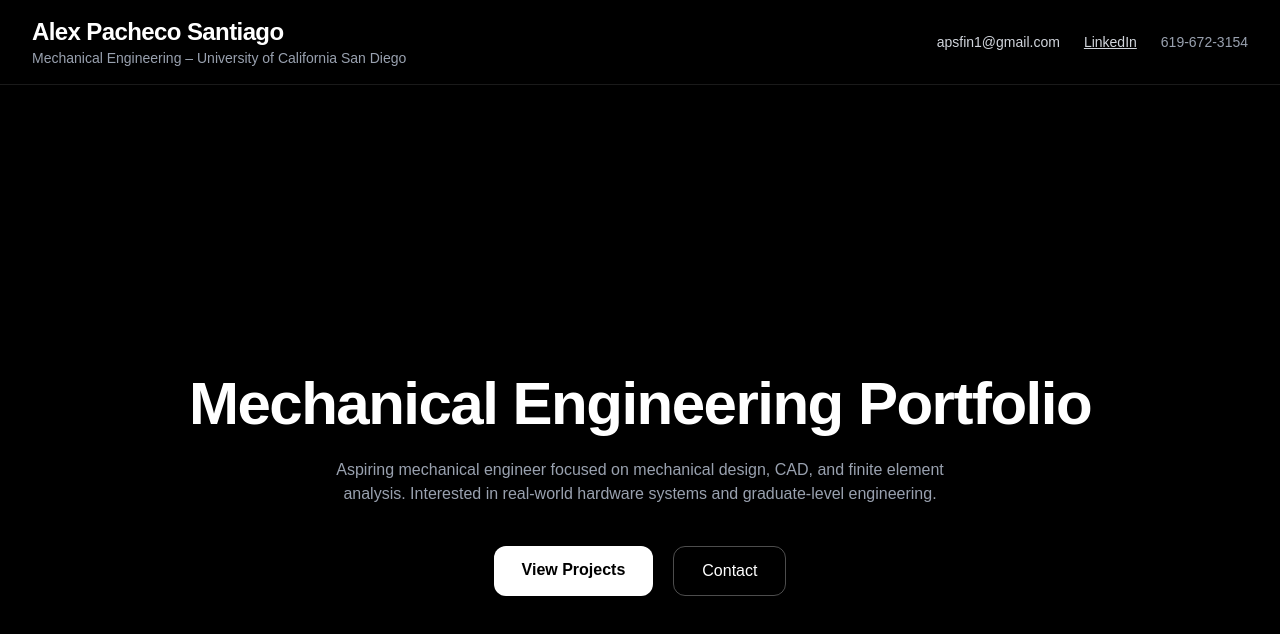
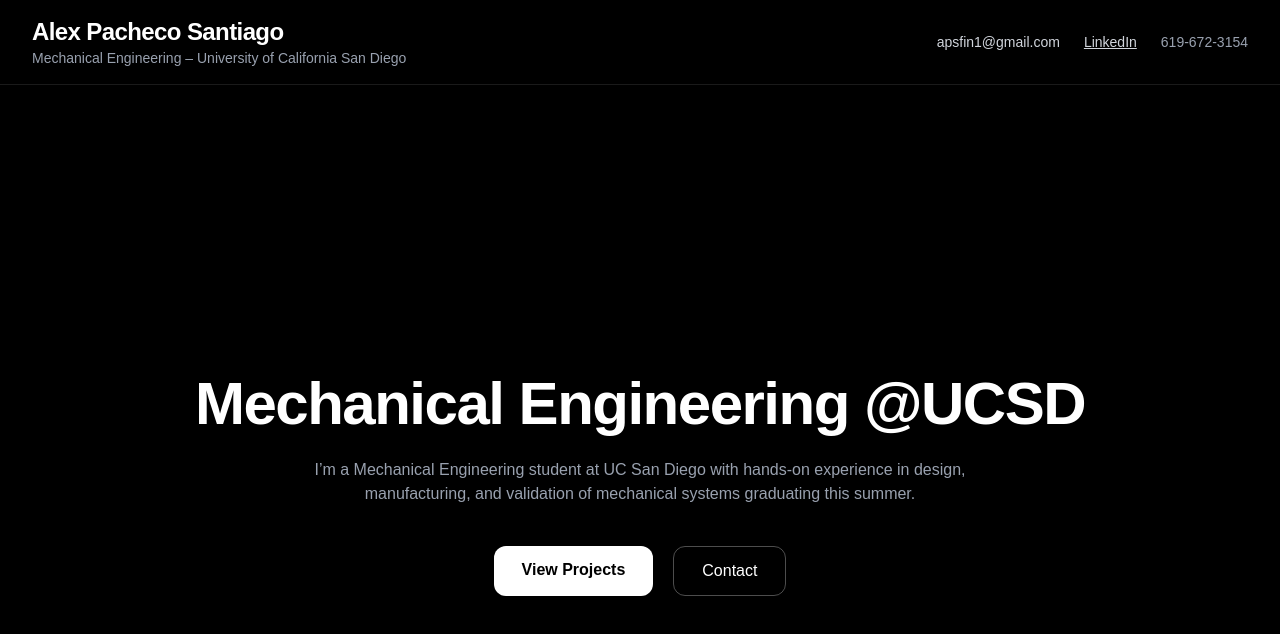
Before and after one commit to manimhungry/Alex-Portfolio, a Next.js app: page / in a window 1280 px wide. Shown: the top 634 px of the page. Built offline with nearby package versions, Linux system fonts and the light colour scheme.

Commit message:
Add resume-style header with contact info

```diff
--- a/app/page.tsx
+++ b/app/page.tsx
@@ -23,7 +23,7 @@ export default function Home() {
           </a>
 
           <a
-            href="https://www.linkedin.com/"
+            href="hhttps://www.linkedin.com/in/alex-pacheco-santiago-4b5021295/"
             target="_blank"
             rel="noopener noreferrer"
             className="hover:text-white transition underline"
@@ -40,13 +40,12 @@ export default function Home() {
       {/* HERO */}
       <section className="flex min-h-screen flex-col items-center justify-center px-6 text-center">
         <h2 className="text-4xl md:text-6xl font-bold tracking-tight">
-          Mechanical Engineering Portfolio
+          Mechanical Engineering @UCSD
         </h2>
 
         <p className="mt-6 max-w-2xl text-gray-400">
-          Aspiring mechanical engineer focused on mechanical design, CAD, and
-          finite element analysis. Interested in real-world hardware systems and
-          graduate-level engineering.
+          I’m a Mechanical Engineering student at UC San Diego with hands-on experience in design,
+          manufacturing, and validation of mechanical systems graduating this summer.
         </p>
 
         <div className="mt-10 flex gap-5">
```
